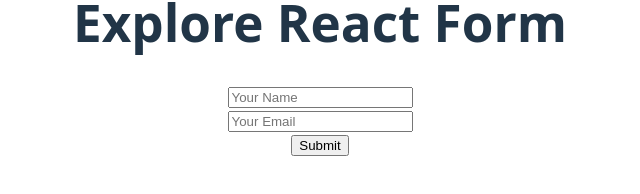
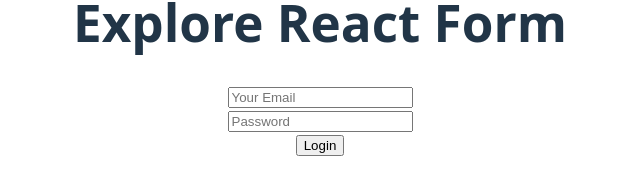
Before and after one commit to AsifHossain22/react-form, a React (Vite) app: page / in a window 1280 px wide. Shown: the part 342-536 px from the top of the page, without its empty margins (320-960 px from the left). Built offline with nearby package versions, Linux system fonts and the light colour scheme.

Commit message:
Completed 'use form action formData data controlled component'

```diff
--- a/src/App.jsx
+++ b/src/App.jsx
@@ -1,11 +1,15 @@
 import "./App.css";
+import ControlledField from "./components/ControlledField/ControlledField";
+import FormAction from "./components/FormAction/FormAction";
 import SimpleForm from "./components/SimpleForm/SimpleForm";
 
 function App() {
   return (
     <>
       <h1>Explore React Form</h1>
-      <SimpleForm></SimpleForm>
+      {/* <SimpleForm></SimpleForm> */}
+      {/* <FormAction></FormAction> */}
+      <ControlledField></ControlledField>
     </>
   );
 }
--- a/src/__get__form__data.js
+++ b/src/__get__form__data.js
@@ -1,3 +1,4 @@
 /*
  *1. e.target.[name of the input field].value
+ *2. use form action and formData in the action handler. formData.get("name of the input field")
  */
--- /dev/null
+++ b/src/components/ControlledField/ControlledField.jsx
@@ -0,0 +1,42 @@
+import React, { useState } from "react";
+
+const ControlledField = () => {
+  const [password, setPassword] = useState("");
+
+  const handleSubmit = (e) => {
+    e.preventDefault();
+    console.log("Submited");
+  };
+
+  const handlePasswordOnChange = (e) => {
+    console.log(e.target.value);
+  };
+
+  return (
+    <div>
+      <form onSubmit={handleSubmit}>
+        <input
+          type="email"
+          name="email"
+          id=""
+          placeholder="Your Email"
+          //   required
+        />
+        <br />
+        <input
+          type="password"
+          name="password"
+          id=""
+          placeholder="Password"
+          onChange={handlePasswordOnChange}
+          defaultValue={password}
+          required
+        />
+        <br />
+        <input type="submit" value="Login" />
+      </form>
+    </div>
+  );
+};
+
+export default ControlledField;
--- /dev/null
+++ b/src/components/FormAction/FormAction.jsx
@@ -0,0 +1,22 @@
+import React from "react";
+
+const FormAction = () => {
+  const handleFormAction = (formData) => {
+    console.log(formData.get("name"));
+    console.log(formData.get("email"));
+  };
+
+  return (
+    <div>
+      <form action={handleFormAction}>
+        <input type="text" name="name" placeholder="Your Name" />
+        <br />
+        <input type="email" name="email" placeholder="Your Email" />
+        <br />
+        <input type="submit" value="Submit" />
+      </form>
+    </div>
+  );
+};
+
+export default FormAction;
```
